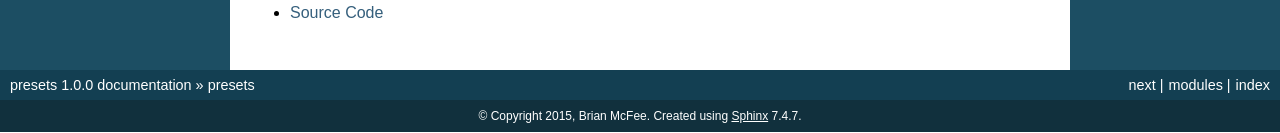
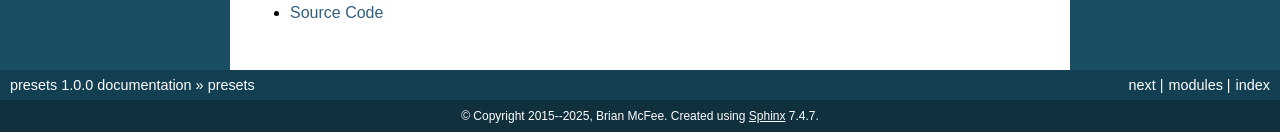
Before and after one commit to bmcfee/presets, a Sphinx documentation site: the page built from docs/index.rst, in a window 1280 px wide. Shown: the part 764-897 px from the top of the page. Built offline with Sphinx 7.4.7, drawn with Linux system fonts in a browser that asks for light colours; the version number is read from the project's files by our own code; part of the change alters nothing that is shown.

```diff
--- a/docs/conf.py
+++ b/docs/conf.py
@@ -20,6 +20,8 @@ import os
 # documentation root, use os.path.abspath to make it absolute, like shown here.
 #sys.path.insert(0, os.path.abspath('.'))
 sys.path.insert(0, os.path.abspath('../'))
+from presets import __version__ as release
+version = release
 
 # -- General configuration ------------------------------------------------
 
@@ -54,20 +56,15 @@ master_doc = 'index'
 
 # General information about the project.
 project = u'presets'
-copyright = u'2015, Brian McFee'
+copyright = u'2015--2025, Brian McFee'
 
 # The version info for the project you're documenting, acts as replacement for
 # |version| and |release|, also used in various other places throughout the
 # built documents.
 #
 # The short X.Y version.
-import imp
-PRESETS = imp.load_source('presets.version', '../presets/version.py')
-
-version = PRESETS.version
 
 # The full version, including alpha/beta/rc tags.
-release = version
 
 # The language for content autogenerated by Sphinx. Refer to documentation
 # for a list of supported languages.
```
